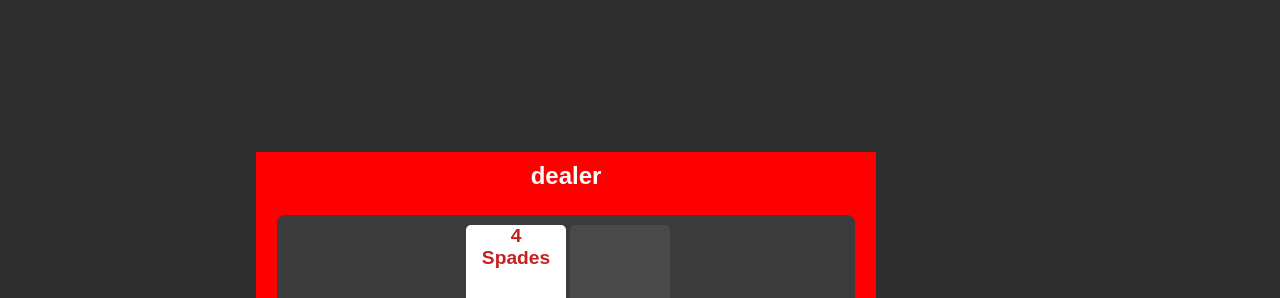
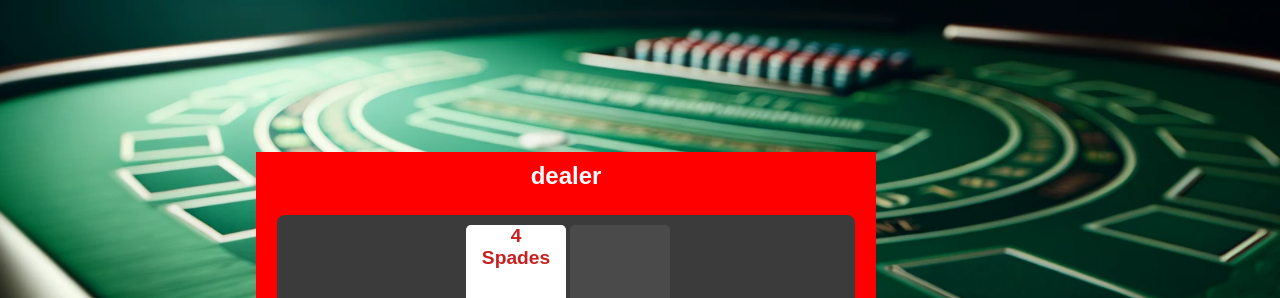
Before and after one commit to LRSORRENTI/Blackjack, a website built with Vite: page index.html in a window 1280 px wide. Shown: the top 298 px of the page. Built offline with nearby package versions, Linux system fonts and the light colour scheme.

Commit message:
Added background image of blackjack table instead of regular css background

```diff
--- a/stylesheets/index.css
+++ b/stylesheets/index.css
@@ -8,7 +8,9 @@ body {
     margin: 0;
     padding: 0;
     font-family: Arial, sans-serif;
-    background-color: #2e2e2e;
+    background-image: url('../img/blackjack_table.webp');
+    background-size: cover;
+    background-position: center;
     color: #ffffff;
     display: flex;
     flex-direction: column;
```
Also changed, not shown: img/blackjack_table.webp (added).
